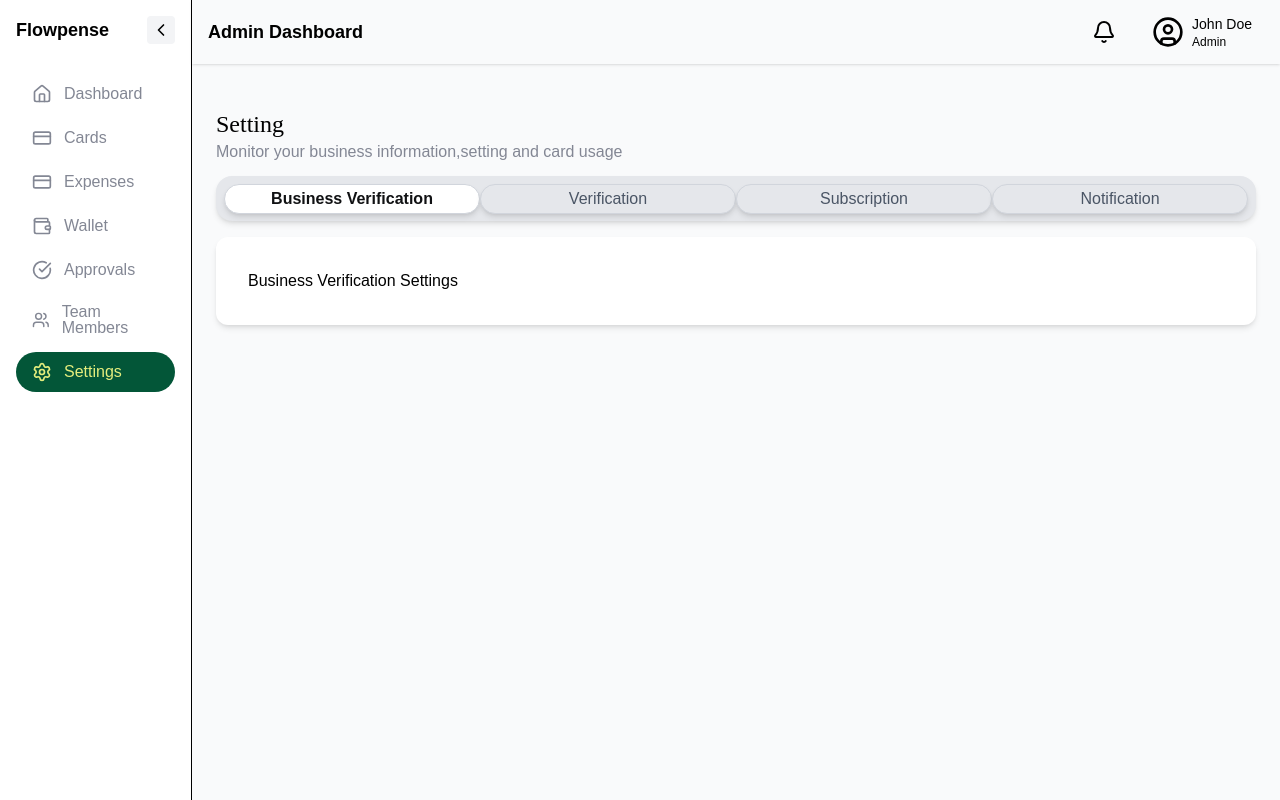
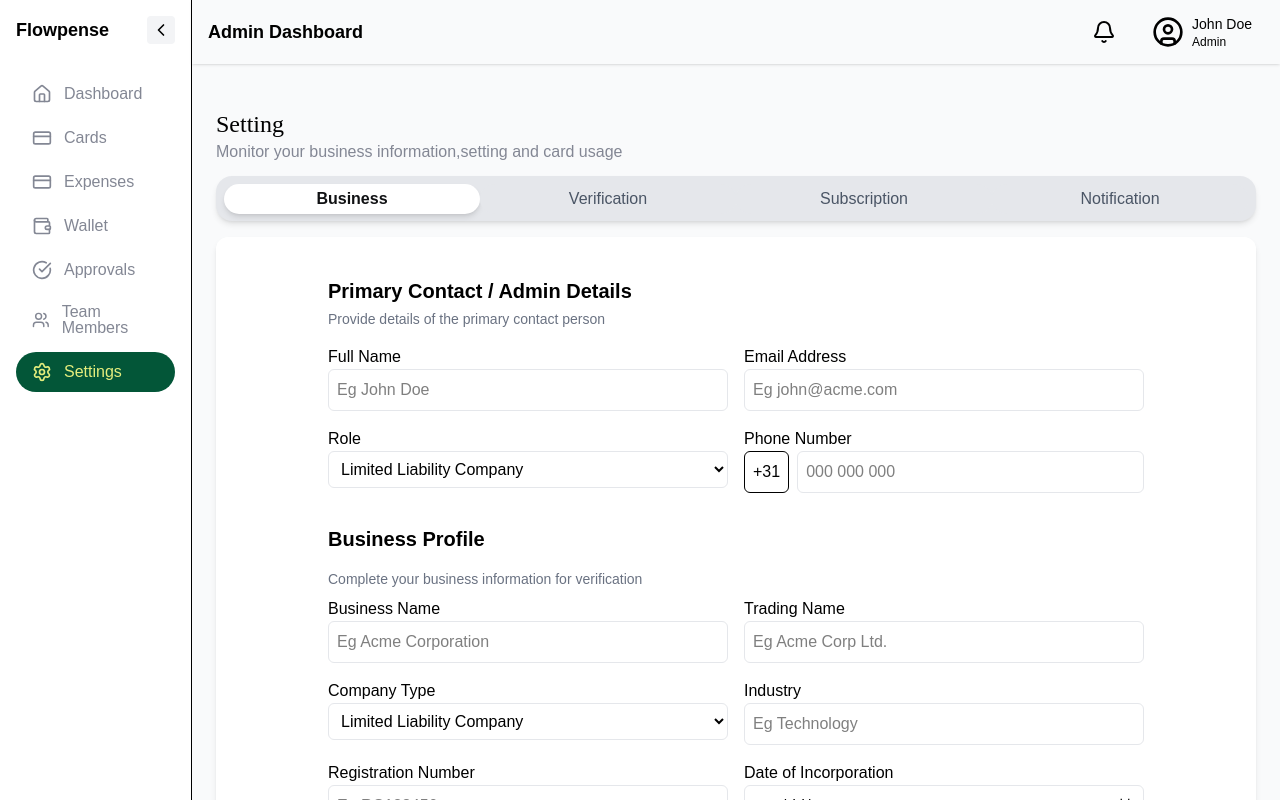
Before and after one commit to pkravi22/flowpense, a Next.js app: page /admin/settings in a window 1280 px wide. Built offline with nearby package versions, Linux system fonts and the light colour scheme; a web font is replaced by a local one.

Commit message:
add content for Business tab

```diff
--- a/src/app/admin/settings/page.jsx
+++ b/src/app/admin/settings/page.jsx
@@ -1,42 +1,15 @@
 "use client";
+import NotificationSettings from "../../../components/NotificationSettings";
+import BusinessVerification from "../../../components/BusinessVerification";
+import Subscription from "../../../components/Subscription";
+import Verification from "../../../components/Verification";
 import { useState } from "react";
-
-function BusinessVerification() {
-  return <div className="p-4">Business Verification Settings</div>;
-}
-
-function Verification() {
-  return <div className="p-4">User Verification Settings</div>;
-}
-
-function Subscription() {
-  return <div className="p-4">Subscription Settings</div>;
-}
-
-function NotificationSettings() {
-  return (
-    <div className="p-4">
-      <h2 className="text-lg font-semibold mb-2">Notifications</h2>
-      <div>
-        <label className="flex items-center gap-2">
-          <input type="checkbox" /> Email Notifications
-        </label>
-        <label className="flex items-center gap-2">
-          <input type="checkbox" /> SMS Notifications
-        </label>
-        <label className="flex items-center gap-2">
-          <input type="checkbox" /> Push Notifications
-        </label>
-      </div>
-    </div>
-  );
-}
 
 export default function SettingsPage() {
   const [activeTab, setActiveTab] = useState("business");
 
   const tabs = [
-    { id: "business", label: "Business Verification" },
+    { id: "business", label: "Business" },
     { id: "verification", label: "Verification" },
     { id: "subscription", label: "Subscription" },
     { id: "notification", label: "Notification" },
@@ -54,10 +27,10 @@ export default function SettingsPage() {
         {tabs.map((tab) => (
           <button
             key={tab.id}
-            className={`flex-1 rounded-2xl shadow-md h-[30px] cursor-pointer border border-gray-300
+            className={`flex-1 rounded-2xl  h-[30px] cursor-pointer
               ${
                 activeTab === tab.id
-                  ? "bg-white text-[#101113] font-sans font-[600]"
+                  ? "bg-white text-[#101113] font-sans font-[600] shadow-md"
                   : "bg-gray-200 text-gray-600"
               }`}
             onClick={() => setActiveTab(tab.id)}
--- a/src/components/BusinessVerification.jsx
+++ b/src/components/BusinessVerification.jsx
@@ -0,0 +1,148 @@
+export default function BusinessVerification() {
+  return (
+    <div className="p-6 bg-white rounded-xl px-6 md:px-24">
+      {/* Section 1 - Primary Contact */}
+      <h2 className="text-xl font-semibold mb-1">
+        Primary Contact / Admin Details
+      </h2>
+      <p className="text-sm text-gray-500 mb-4">
+        Provide details of the primary contact person
+      </p>
+
+      <div className="grid grid-cols-1 md:grid-cols-2 gap-4 mb-8">
+        <div>
+          <label className="labelText">Full Name</label>
+          <input
+            type="text"
+            placeholder="Eg John Doe"
+            className="border p-2 rounded-md w-full border-gray-200"
+          />
+        </div>
+
+        <div>
+          <label className="labelText">Email Address</label>
+          <input
+            type="email"
+            placeholder="Eg john@acme.com"
+            className="border p-2 rounded-md w-full border-gray-200"
+          />
+        </div>
+
+        <div>
+          <label className="labelText">Role</label>
+          <select className="border border-gray-200 p-2 rounded-md w-full">
+            <option>Limited Liability Company</option>
+            <option>Sole Proprietorship</option>
+            <option>Partnership</option>
+          </select>
+        </div>
+
+        <div>
+          <label className="labelText">Phone Number</label>
+          <div className="flex gap-2">
+            <span className="border p-2 rounded-md">+31</span>
+            <input
+              type="text"
+              placeholder="000 000 000"
+              className="border p-2 rounded-md flex-1 border-gray-200"
+            />
+          </div>
+        </div>
+      </div>
+
+      <h2 className="text-xl font-semibold mb-4">Business Profile</h2>
+      <p className="text-sm text-gray-500 mb-2">
+        Complete your business information for verification
+      </p>
+
+      <div className="grid grid-cols-1 md:grid-cols-2 gap-4">
+        <div>
+          <label className="labelText">Business Name</label>
+          <input
+            type="text"
+            placeholder="Eg Acme Corporation"
+            className="border p-2 rounded-md w-full border-gray-200"
+          />
+        </div>
+
+        <div>
+          <label className="labelText">Trading Name</label>
+          <input
+            type="text"
+            placeholder="Eg Acme Corp Ltd."
+            className="border p-2 rounded-md w-full border-gray-200"
+          />
+        </div>
+
+        <div>
+          <label className="labelText">Company Type</label>
+          <select className="border p-2 rounded-md w-full border-gray-200">
+            <option>Limited Liability Company</option>
+            <option>Private Company</option>
+            <option>Public Company</option>
+          </select>
+        </div>
+
+        <div>
+          <label className="labelText">Industry</label>
+          <input
+            type="text"
+            placeholder="Eg Technology"
+            className="border p-2 rounded-md w-full border-gray-200"
+          />
+        </div>
+
+        <div>
+          <label className="labelText">Registration Number</label>
+          <input
+            type="text"
+            placeholder="Eg RC123456"
+            className="border p-2 rounded-md w-full border-gray-200"
+          />
+        </div>
+
+        <div>
+          <label className="labelText">Date of Incorporation</label>
+          <input
+            type="date"
+            className="border p-2 rounded-md w-full border-gray-200"
+          />
+        </div>
+
+        <div>
+          <label className="labelText">Number of Employees</label>
+          <select className="border p-2 rounded-md w-full border-gray-200">
+            <option>1</option>
+            <option>2-10</option>
+            <option>10-50</option>
+            <option>50+</option>
+          </select>
+        </div>
+
+        <div>
+          <label className="labelText">Website</label>
+          <input
+            type="url"
+            placeholder="Eg https://acme.com"
+            className="border p-2 rounded-md w-full border-gray-200"
+          />
+        </div>
+      </div>
+
+      <div className="mt-4">
+        <label className="labelText">Business Description</label>
+        <textarea
+          placeholder="Brief description of your business activities"
+          className="border p-2 rounded-md w-full border-gray-200"
+          rows="3"
+        />
+      </div>
+
+      <div className="mt-6">
+        <button className="bg-black text-white px-6 py-2 rounded-md shadow hover:bg-gray-800">
+          Save Changes
+        </button>
+      </div>
+    </div>
+  );
+}
```
